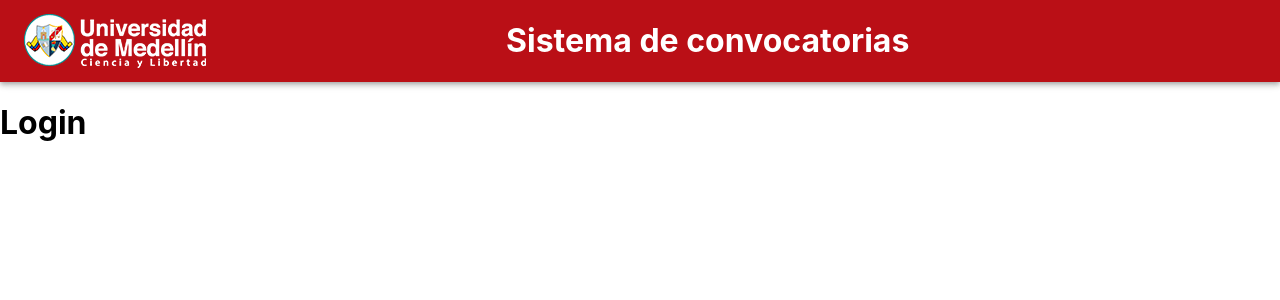
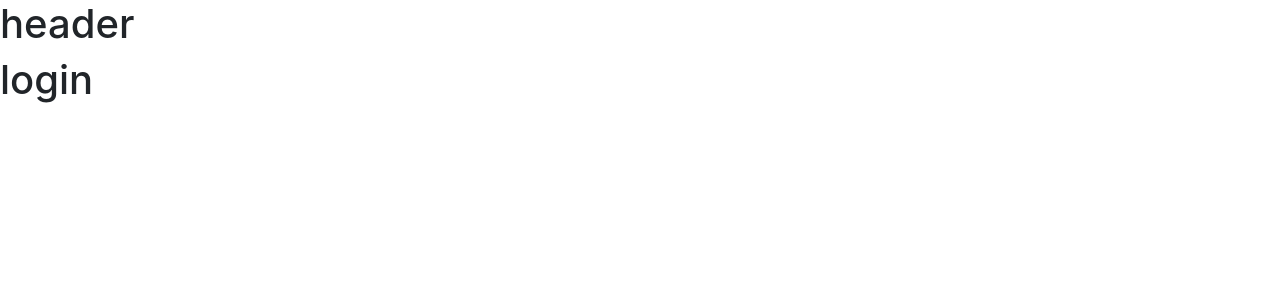
Before and after one commit to alejogs4/convocatorias-front, a React (Create React App) app: page /login in a window 1280 px wide. Shown: the top 300 px of the page. Built offline with nearby package versions, Linux system fonts and the light colour scheme; the HTML template or start-up script is replaced by a standard one.

Commit message:
Cambio a bootstrap

```diff
--- a/package.json
+++ b/package.json
@@ -3,12 +3,13 @@
   "version": "0.1.0",
   "private": true,
   "dependencies": {
-    "@material-ui/core": "^4.9.3",
     "@testing-library/jest-dom": "^4.2.4",
     "@testing-library/react": "^9.3.2",
     "@testing-library/user-event": "^7.1.2",
     "axios": "^0.19.2",
+    "bootstrap": "^4.4.1",
     "react": "^16.12.0",
+    "react-bootstrap": "^1.0.0-beta.16",
     "react-dom": "^16.12.0",
     "react-helmet": "^5.2.1",
     "react-router-dom": "^5.1.2",
--- a/src/App.js
+++ b/src/App.js
@@ -1,5 +1,6 @@
 // packages
 import React from 'react';
+import 'bootstrap/dist/css/bootstrap.min.css';
 
 // components
 import Header from './Components/Global/Header'
--- a/src/Components/Global/Header.jsx
+++ b/src/Components/Global/Header.jsx
@@ -1,19 +1,12 @@
 import React from "react";
 import { NavLink } from "react-router-dom";
 
-import AppBar from "@material-ui/core/AppBar";
 
 import "../Styles/Header.css";
 import logoUdem from "../../Images/logo_udem.png";
-import { Toolbar } from "@material-ui/core";
 
 const Header = () => (
-  <AppBar className="header" position="static">
-    <Toolbar>
-      <img alt="logo_udem" src={logoUdem} width="182" height="54" />
-      <h1 className="header-title">Sistema de convocatorias</h1>
-    </Toolbar>
-  </AppBar>
+  <h1>header</h1>
 );
 
 export default Header;
--- a/src/Components/Pages/Login.jsx
+++ b/src/Components/Pages/Login.jsx
@@ -1,7 +1,7 @@
 import React from 'react';
 
-function Login() {
-  return <h1>Login</h1>;
+export default function SignInSide() {
+  return (
+    <h1>login</h1>
+  );
 }
-
-export default Login;
```
Also changed, not shown: 1 other file (tests, documents, lock files or other folders).
